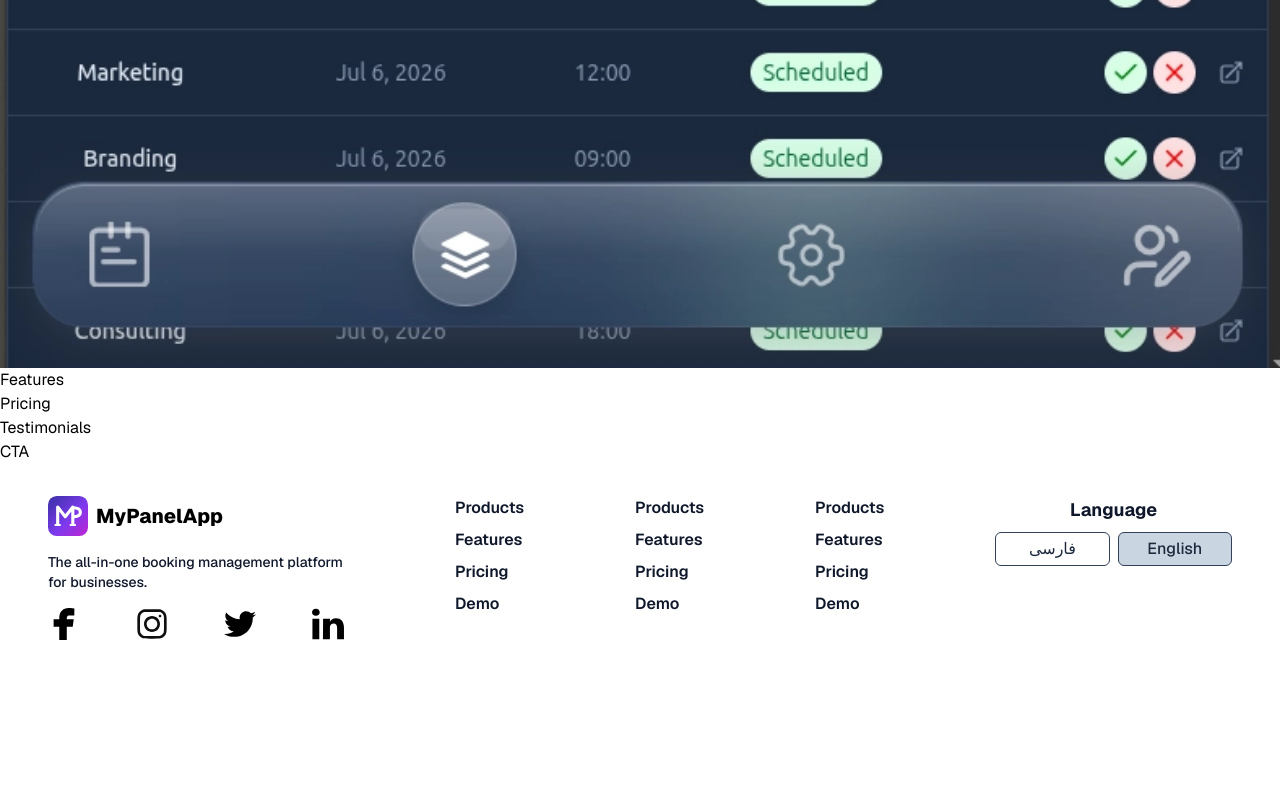
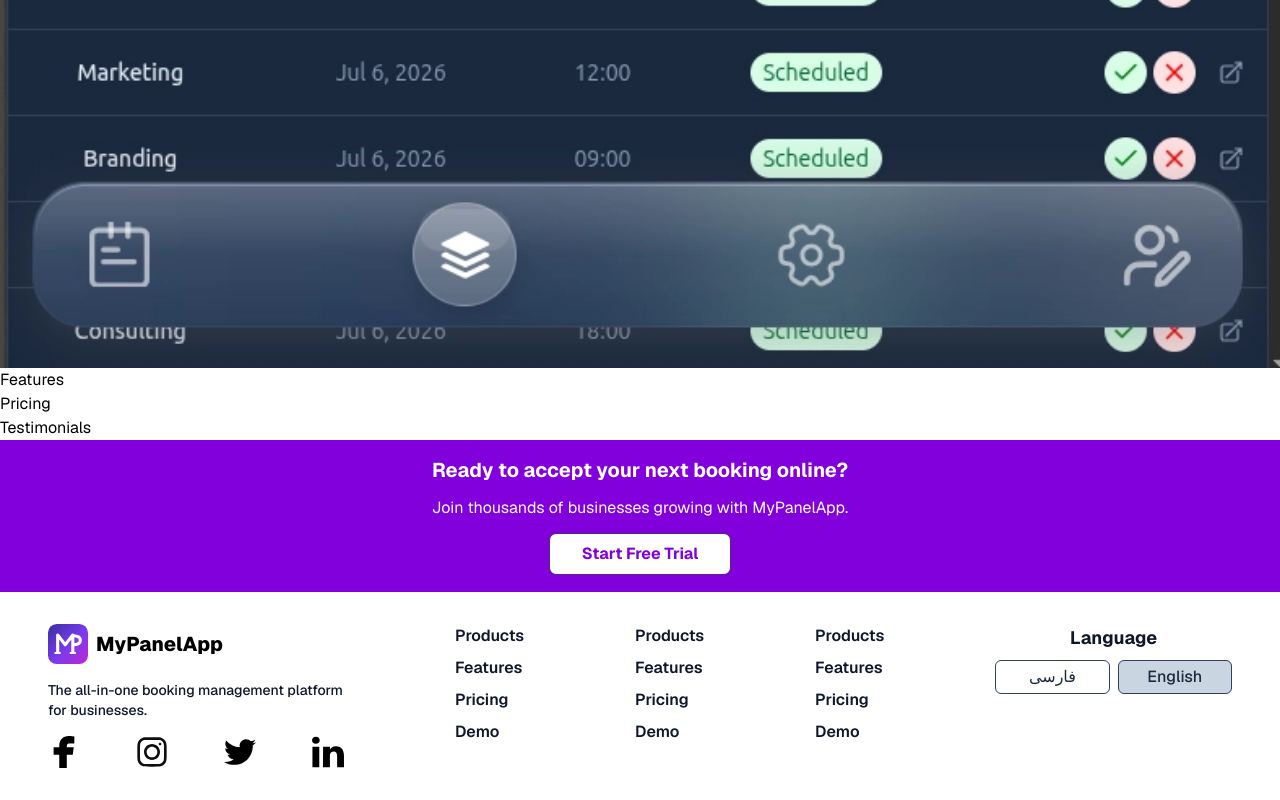
Before and after one commit to Farzane2630/mypanelapp-landingpage, a Next.js app: page /en in a window 1280 px wide. Shown: the part 878-1678 px from the top of the page. Before the commit the page ends 1550 px from the top, so only its background shows below. Built offline with nearby package versions, Linux system fonts and the light colour scheme.

Commit message:
feat: CTA

```diff
--- a/components/layout/navbar/actions/getStarted.tsx
+++ b/components/layout/navbar/actions/getStarted.tsx
@@ -1,15 +1,29 @@
 import { useTranslations } from "next-intl";
 import Link from "next/link";
+import { twMerge } from "tailwind-merge";
 
-export default function GetStarted() {
+type GetStartedProps = {
+  className?: string;
+  title?: string;
+  href?: string;
+};
+
+export default function GetStarted({
+  className,
+  title,
+  href,
+}: GetStartedProps) {
   const t = useTranslations("navbar");
   return (
     <Link
-      className=" w-fit border-2 border-purple-800 text-purple-950 font-bold px-8 py-2 rounded-lg hover:bg-purple-800 hover:text-white"
+      className={twMerge(
+        "w-fit border-2 border-purple-800 text-purple-950 font-bold px-8 py-2 rounded-lg hover:bg-purple-800 hover:text-white",
+        className,
+      )}
       target="_blank"
-      href="https://panel.mypanelapp.ir"
+      href={href ? href : "https://panel.mypanelapp.ir"}
     >
-      {t("demo")}
+      {title ? title : t("demo")}
     </Link>
   );
 }
--- a/components/sections/CTA.tsx
+++ b/components/sections/CTA.tsx
@@ -1,3 +1,18 @@
-export default function CTA() {
-  return <section aria-label="cta-section">CTA</section>;
+import { getTranslations } from "next-intl/server";
+import GetStarted from "../layout/navbar/actions/getStarted";
+
+export default async function CTA() {
+  const t = await getTranslations("cta");
+  return (
+    <section
+      aria-label="cta-section"
+      className="grid py-4 bg-purple-700 justify-items-center gap-y-3"
+    >
+      <p className="font-bold text-xl text-white text-center">{t("title")}</p>
+      <p className="font-base text-md text-white text-center">
+        {t("description")}
+      </p>
+      <GetStarted className="bg-white text-purple-700 " title={t("primary")} />
+    </section>
+  );
 }
--- a/messages/fa.json
+++ b/messages/fa.json
@@ -143,7 +143,7 @@
     },
     "cta": {
         "title": "آماده‌اید رزروهای آنلاین را شروع کنید؟",
-        "description": "همین امروز مای پنل را رایگان امتحان کنید.",
+        "description": "همین امروز پنل من را رایگان امتحان کنید.",
         "primary": "شروع رایگان",
         "secondary": "مشاهده دمو"
     },
--- a/package.json
+++ b/package.json
@@ -12,7 +12,8 @@
     "next": "16.2.9",
     "next-intl": "^4.13.1",
     "react": "19.2.4",
-    "react-dom": "19.2.4"
+    "react-dom": "19.2.4",
+    "tailwind-merge": "^3.6.0"
   },
   "devDependencies": {
     "@svgr/webpack": "^8.1.0",
```
Also changed, not shown: 1 other file (tests, documents, lock files or other folders).
